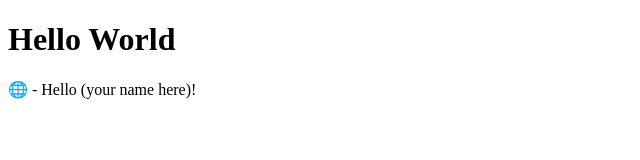
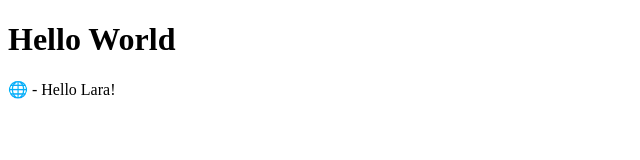
Before and after one commit to LaraCTimm/SoftwareLab1, a plain HTML site: page index.html in a window 1280 px wide. Shown: the full height of the page, 0-640 px from the left. Drawn offline with Linux system fonts and the light colour scheme.

Commit message:
hello Lara

```diff
--- a/index.html
+++ b/index.html
@@ -7,7 +7,7 @@
 <body>
 <h1>Hello World</h1>
 <p>
-&#127760 - Hello (your name here)!
+&#127760 - Hello Lara!
 </p>
 </body>
 </html>
```
